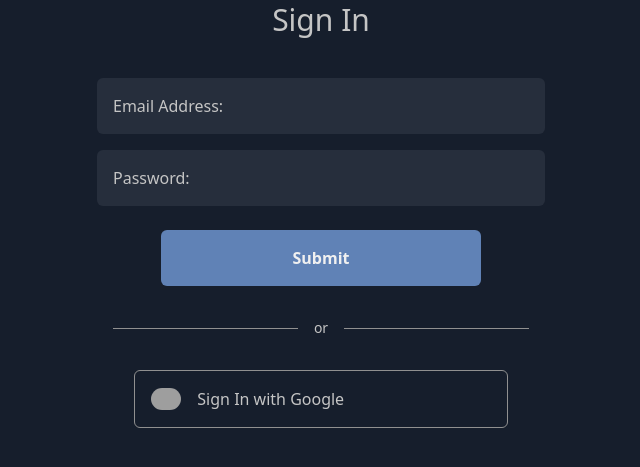
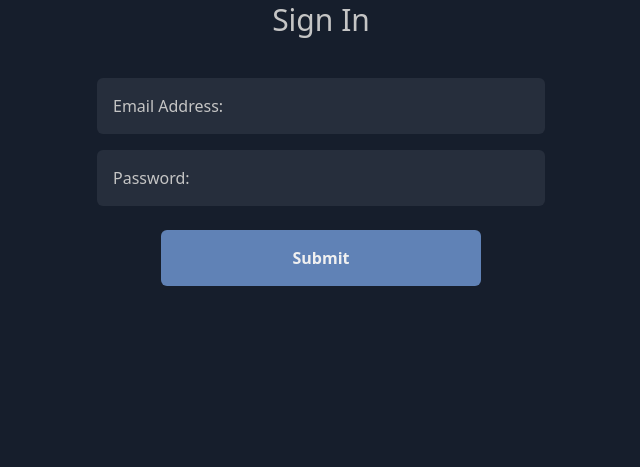
Before and after one commit to D3mzy-108/LearningPostAPI, a Django app: a page that uses website/templates/website/home.html in a window 1280 px wide. Shown: the part 130-597 px from the top of the page, without its empty margins (319-959 px from the left). Run offline with Django 4.2, Linux system fonts and the light colour scheme; grey boxes are pictures that could not be loaded.

```diff
--- a/endpoints/views.py
+++ b/endpoints/views.py
@@ -34,6 +34,7 @@ def quests(request):
             'instructions': quest.instructions,
             'bookmarked': quest.bookmarked.filter(pk=request.user.pk).exists(),
             'question_count': quest.questions.count(),
+            'answered_count': request.user.answered.filter(question__quest__pk=quest.pk),
         })
     context = {
         'success': True,
--- a/website/templates/website/home.html
+++ b/website/templates/website/home.html
@@ -25,16 +25,6 @@
                 Submit
             </button>
         </div>
-
-        <div class="w-full py-4 flex items-center px-4 gap-4">
-            <div class="flex-1 bg-[var(--lightgray)] h-px"></div>
-            <span class="text-sm text-[var(--fg2)]">or</span>
-            <div class="flex-1 bg-[var(--lightgray)] h-px"></div>
-        </div>
-        <button type="button" class="p-4 w-5/6 rounded-md border border-[var(--lightgray)] flex items-center gap-4">
-            <img src="{% static 'assets/images/google-logo.jpg' %}" alt="google" class="w-[30px] rounded-full">
-            <span class="text-[var(--fg2)]">Sign In with Google</span>
-        </button>
     </form>
 </main>
 {% endblock content %}
```
